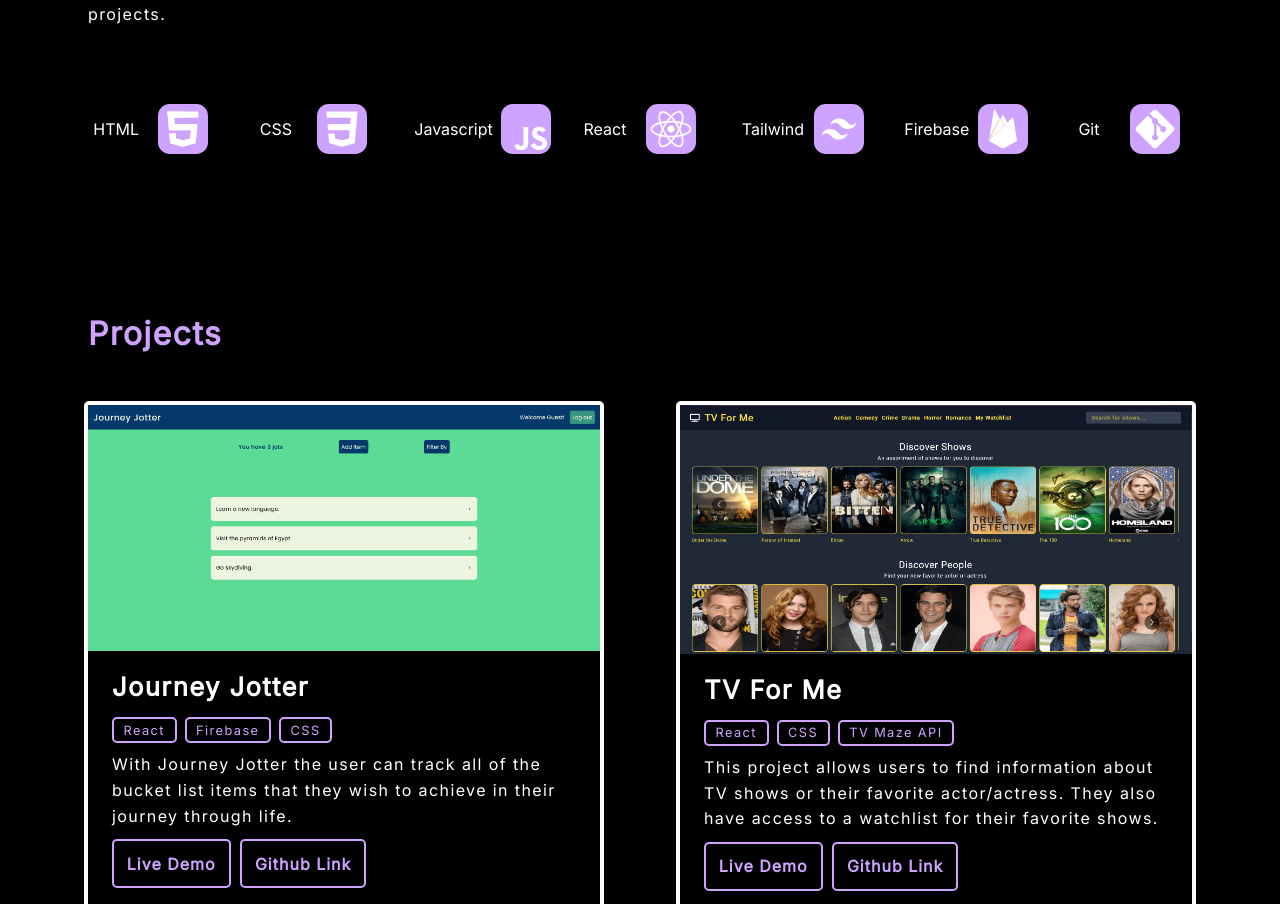
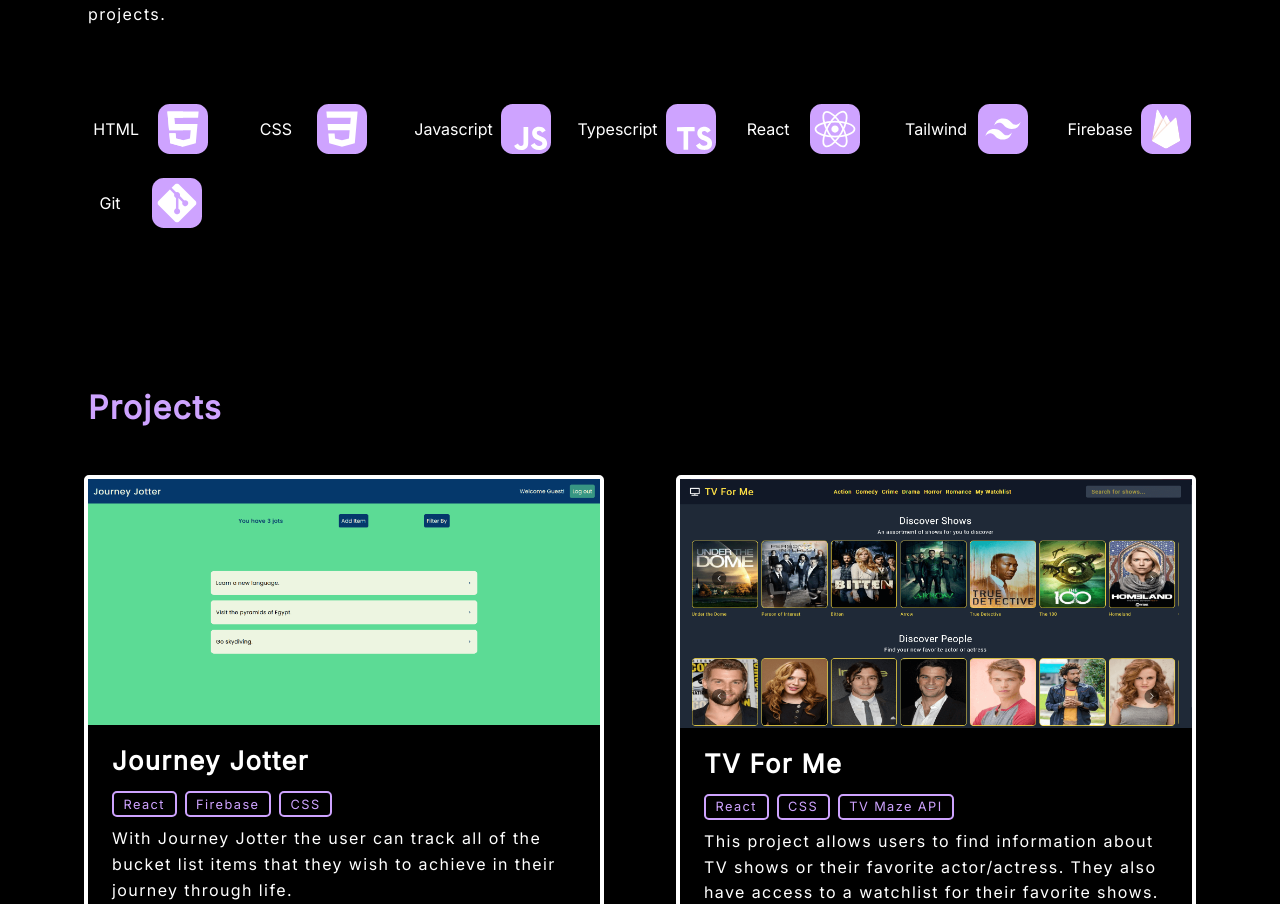
Before and after one commit to nicholaslicata/Portfolio, a React (Vite) app: page / in a window 1280 px wide. Shown: the part 1217-2121 px from the top of the page. Built offline with nearby package versions, Linux system fonts and the light colour scheme.

Commit message:
added Typescript as a skill

```diff
--- a/src/components/About.jsx
+++ b/src/components/About.jsx
@@ -2,6 +2,7 @@ import ProfileImg from '../assets/me.jpg';
 import HTMLImg from '../assets/HTML1.svg';
 import CSSImg from '../assets/CSS1.svg';
 import JSImg from '../assets/JS1.svg';
+import TSImg from '../assets/TS1.svg';
 import ReactImg from '../assets/React1.svg';
 import TWImg from '../assets/TW1.svg';
 import FBImg from '../assets/FB1.svg';
@@ -32,7 +33,7 @@ function About() {
             <div className='about-skills-container'>
                 <ul className='about-skill-list'>
                     <li className='about-skill'>
-                        HTML
+                       HTML
                        <img className='about-skill-icon' alt='Skill Icon' src={HTMLImg}></img>
                     </li>
                     <li className='about-skill'>
@@ -42,6 +43,10 @@ function About() {
                     <li className='about-skill'>
                         Javascript
                         <img className='about-skill-icon' alt='Skill Icon' src={JSImg} ></img>
+                    </li>
+                       <li className='about-skill'>
+                        Typescript
+                        <img className='about-skill-icon' alt='Skill Icon' src={TSImg} ></img>
                     </li>
                     <li className='about-skill'>
                         React
@@ -57,7 +62,7 @@ function About() {
                     </li>
                     <li className='about-skill'>
                         Git
-                        <img className='about-skill-icon' alt='Skill Icon' src={GitImg} ></img>
+                        <img className='about-skill-icon' alt='Skill Icon' src={GitImg} height='20px'></img>
                     </li>
                 </ul>
                 </div>
```
